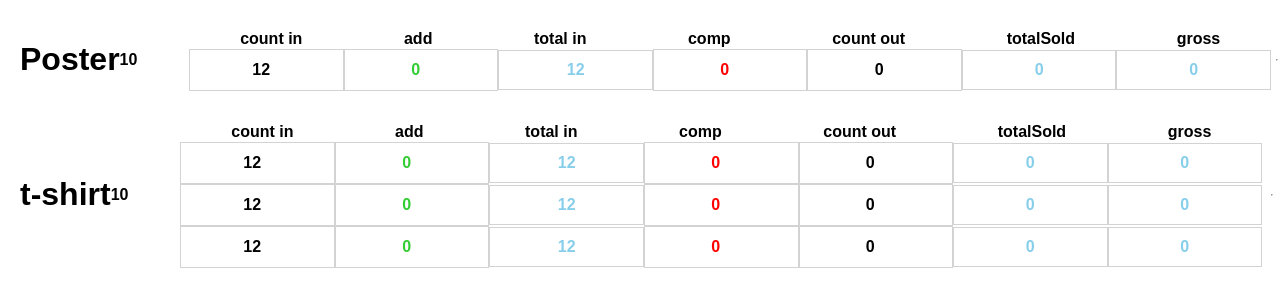
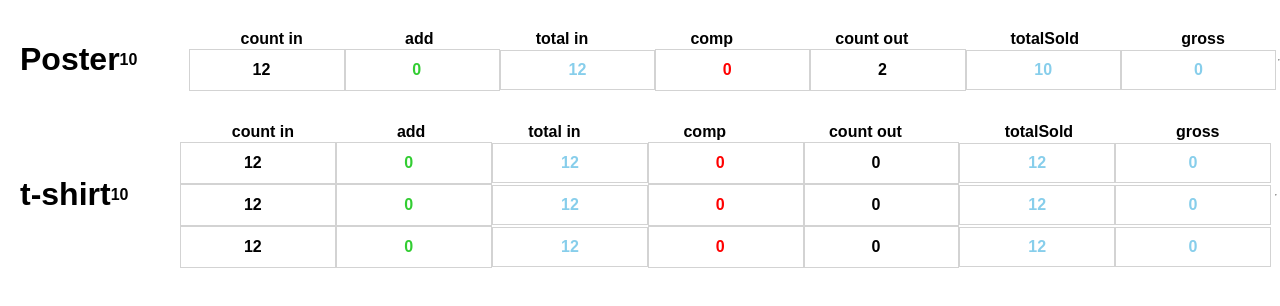
Before and after one commit to kimdrosa/atVenu-takehome, a React (Create React App) app: page / in a window 1280 px wide. Shown: the top 306 px of the page. Built offline with nearby package versions, Linux system fonts and the light colour scheme.

Commit message:
added state and calculations to inputs

```diff
--- a/src/App.js
+++ b/src/App.js
@@ -1,8 +1,9 @@
 import logo from './logo.svg';
 import './App.css';
+import { useState } from 'react';
 
 const MOCKITEMS = [
-    {name:"Poster", price: 10.00, options: [ {type: null, countIn: 12, add: 0, totalIn: 12, comp:0, countOut: 0, totalSold: 0, gross: 0} ]},
+    {name:"Poster", price: 10.00, options: [ {type: null, countIn: 12, add: 0, totalIn: 12, comp:0, countOut: 2, totalSold: 0, gross: 0} ]},
     {name:"t-shirt", price: 10.00, options:[ {type: 's', countIn: 12, add: 0, totalIn: 12, comp:0, countOut: 0, totalSold: 0, gross: 0},
                                           {type: 'm', countIn: 12, add: 0, totalIn: 12, comp:0, countOut: 0, totalSold: 0, gross: 0},
                                           {type: 'l', countIn: 12, add: 0, totalIn: 12, comp:0, countOut: 0, totalSold: 0, gross: 0}
@@ -50,24 +51,59 @@ function ItemCounts({ item }) {
 }
 
 function ItemCountsRow({ option }){
+  const [countIn, setCountIn] = useState(option.countIn)
+  const [add, setAdd] = useState(option.add)
+  const [totalIn, setTotalIn] = useState(countIn + add)
+  const [comp, setComp] = useState(option.comp)
+  const [countOut, setCountOut] = useState(option.countOut)
+  const [totalSold, setTotalSold] = useState(totalIn - countOut - comp)
   //render counts for an item
+// Total In = count in + add
+// Total Sold = Total In - count out - comp
+  function handleCountInChange(e){
+    setCountIn(e.target.value)
+    setTotalIn(countIn + add)
+    setTotalSold(totalIn - countOut - comp)
+  }
+  function handleAddChange(e){
+    setAdd(e.target.value)
+    setTotalIn(countIn + add)
+    setTotalSold(totalIn - countOut - comp)
+
+  }
+  function handleCompChange(e){
+    setComp(e.target.value)
+    setTotalIn(countIn + add)
+    setTotalSold(totalIn - countOut - comp)
+  }
+  function handleCountOutChange(e){
+    setCountOut(e.target.value)
+    setTotalIn(countIn + add)
+    setTotalSold(totalIn - countOut - comp)
+  }
+
+
+
+  //pass down an onChange function that updates all the values in this level through state
+
   return(
     <tr className="itemCountsRow">
-      <td><CountInput value={{name: "countIn", val: option.countIn}}/></td>
-      <td><CountInput value={{name: "add", val: option.add}}/></td>
-      <td style={{color:'skyblue'}}> {option.totalIn} </td>
-      <td><CountInput value={{name: "comp", val: option.comp}}/></td>
-      <td><CountInput value={{name: "countOut", val: option.countOut}}/></td>
-      <td style={{color:'skyblue'}}> {option.totalSold} </td>
+      <td><CountInput count={{name: "countIn", val: countIn}} onChange={handleCountInChange}/></td>
+      <td><CountInput count={{name: "add", val: add}} onChange={handleAddChange}/></td>
+      <td style={{color:'skyblue'}}> {totalIn} </td>
+      <td><CountInput count={{name: "comp", val: comp}} onChange={handleCompChange}/></td>
+      <td><CountInput count={{name: "countOut", val: countOut}} onChange={handleCountOutChange}/></td>
+      <td style={{color:'skyblue'}}> {totalSold} </td>
       <td style={{color:'skyblue'}}> {option.gross} </td>
     </tr>
   )
 }
 
-function CountInput({ value }){
+function CountInput({ count, onChange }){
   //template for all of the count inputs that are changeable, gets passed value from item counts row
+
   return(
-    <input className="countInput" type="number" id={value.name} name={value.name} defaultValue={value.val}/>
+    <input className="countInput" type="number" id={count.name} name={count.name} defaultValue={count.val} onChange={onChange}/>
   )
 }
 
```
